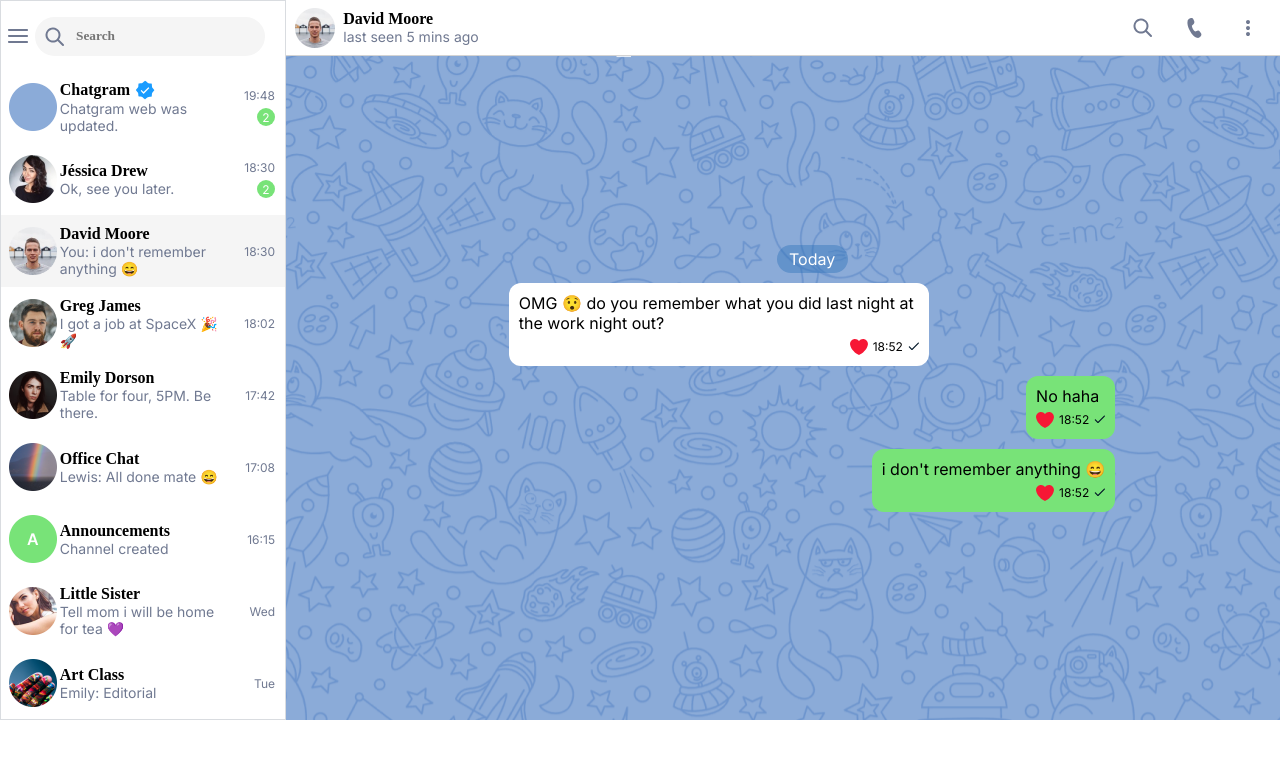
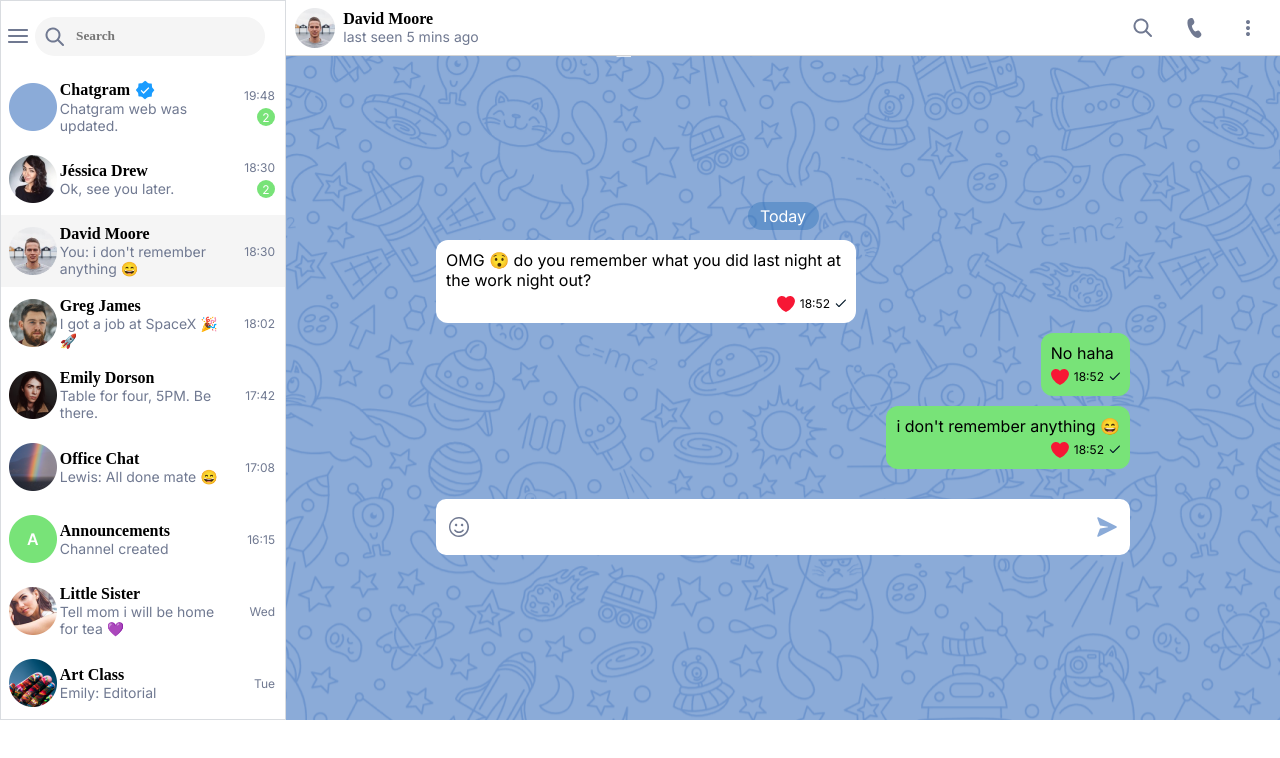
Before and after one commit to rylderrodrygo/Chat--Fake, a plain HTML site: page index.html in a window 1280 px wide. Drawn offline with Linux system fonts and the light colour scheme.

Commit message:
conclusão do HTML

```diff
--- a/index.html
+++ b/index.html
@@ -264,14 +264,24 @@
                                         <div>18:52</div>
                                         <img src="src/assets/icons/viewed.svg" alt="">
                                     </div>
-
                                 </div>
                             </div>
-
                         </div>
                     </div>
 
-                    <div class="flex flex--direction--row flex--1"></div>
+                    <div class="flex flex--direction--row align--items--center flex--1">
+                        <div class="flex flex--direction--row div--text--field">
+                            <div class="flex justify--content--center align--items--center flex--1">
+                                <img src="src/assets/icons/emoticons.svg" class="cursor--pointer">
+                            </div>
+                            <div class="flex flex--13">
+                                <input type="text" class="text--field">
+                            </div>
+                            <div class="flex justify--content--center align--items--center flex--1">
+                                <img src="src/assets/icons/send.svg" class="cursor--pointer">
+                            </div>
+                        </div>
+                    </div>
                 </div>
             </div>
         </div>
--- a/src/assets/css/style.css
+++ b/src/assets/css/style.css
@@ -145,8 +145,8 @@ width: 100%;
 
 .div--container--messages{
     padding-bottom: 20px;
-    padding-left: 200px;
-    padding-right: 40px;
+    padding-left: 150px;
+    padding-right: 150px;
 }
 
 .date--chat{
@@ -183,3 +183,24 @@ width: 100%;
 .div--message{
     gap: 10px;
 }
+
+.div--text--field{
+    margin-top: 30px;
+    height: 56px;
+    border-radius: 10px;
+    background-color: white;
+    width: 100%;
+
+
+}
+
+.text--field{
+    width: 100%;
+    border: 0;
+    outline: 0;
+    font-family: 'Inter' sans-serif;
+    font-size: 16px;
+}
+.cursor--pointer{
+    cursor: pointer;
+}
--- a/src/assets/css/ui--kit.css
+++ b/src/assets/css/ui--kit.css
@@ -10,7 +10,7 @@ body {
 }
 
 .width--100{
-    width: 93%;
+    width: 100%;
 }
 
 .flex {
```
